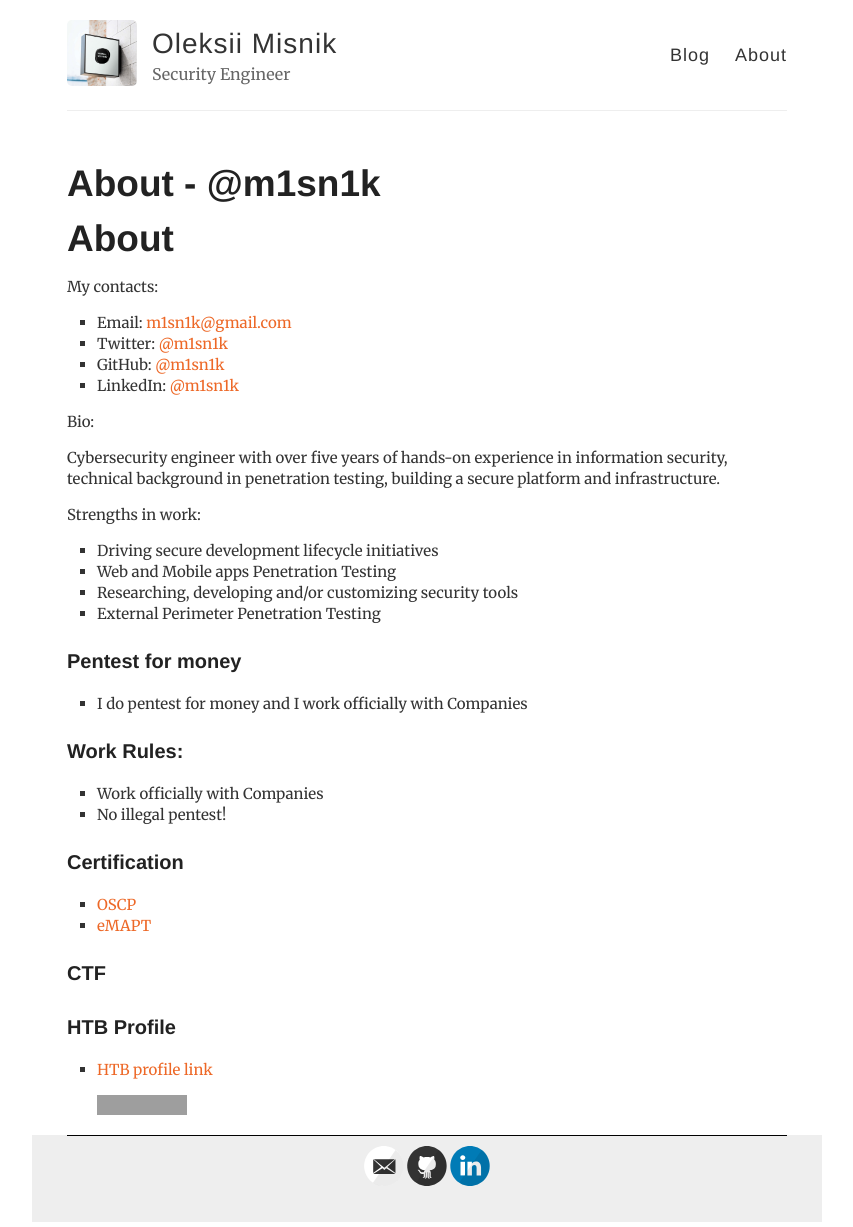
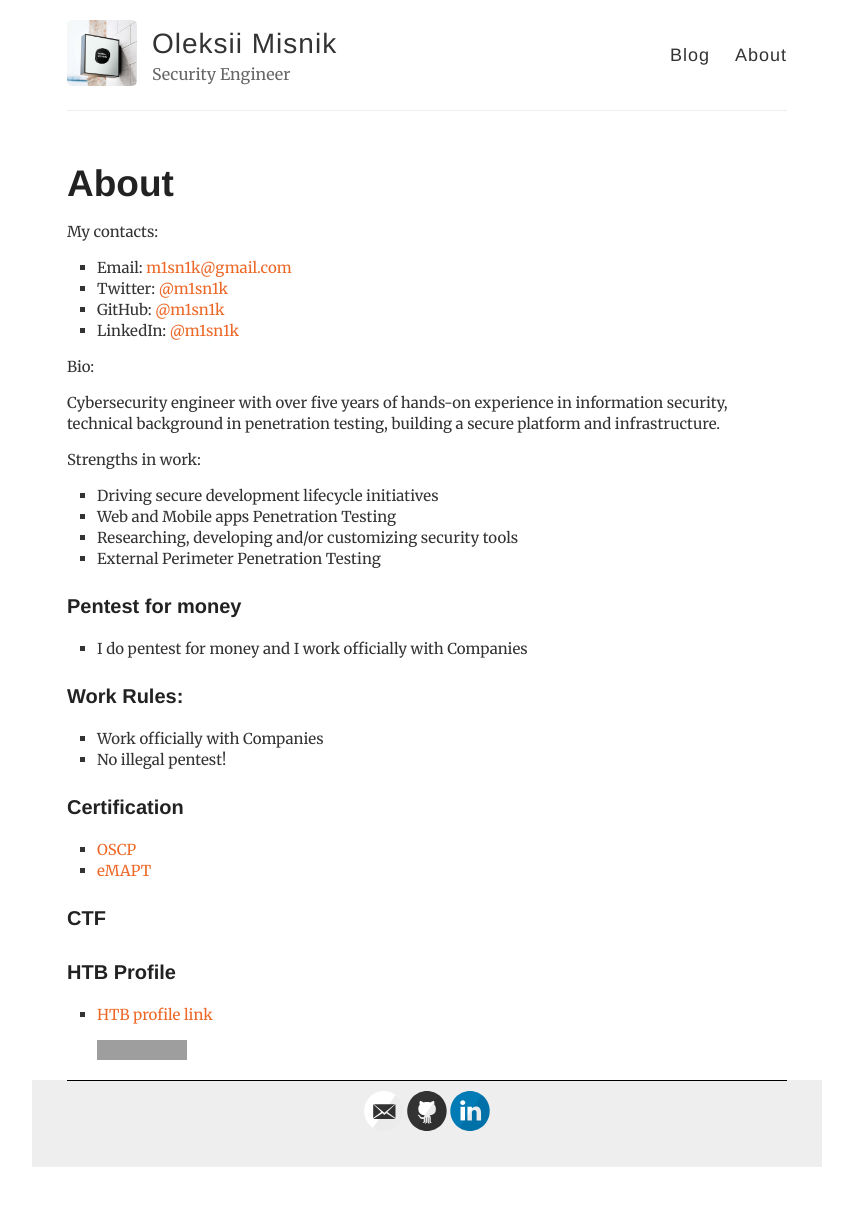
Before and after one commit to m1sn1k/m1sn1k.github.io, a Jekyll site: the page built from about.md, in a window 1280 px wide. Shown: the whole page, without its empty margins (213-1066 px from the left). Built offline with Jekyll 4.4.1, drawn with Linux system fonts in a browser that asks for light colours; after the commit the page ends 1172 px from its top, so only the background shows below that; grey boxes are pictures that could not be loaded.

```diff
--- a/about.md
+++ b/about.md
@@ -11,8 +11,6 @@ permalink: /about/
 </head>
 
 <body id="preview">
-<h1 class="post-title">About - @m1sn1k</h1>
-<title>About - @m1sn1k</title>
 <h1 class="post-title">About</h1>
 
 <p>My contacts:</p>
--- a/index.html
+++ b/index.html
@@ -21,7 +21,7 @@ layout: default
 	<header>
 		<div id="top">
 			<div id="blog-title">
-				<h><a href="https://m1sn1k.github.io/">@m1sn1k</a></h>
+				<h1><a href="https://m1sn1k.github.io/">@m1sn1k</a></h1>
 			</div>
 			<div id="blog-menu">
 				<a href="https://m1sn1k.github.io/">Blog</a>
```
Also changed, not shown: other parts of index.html (+1 -1 lines).
